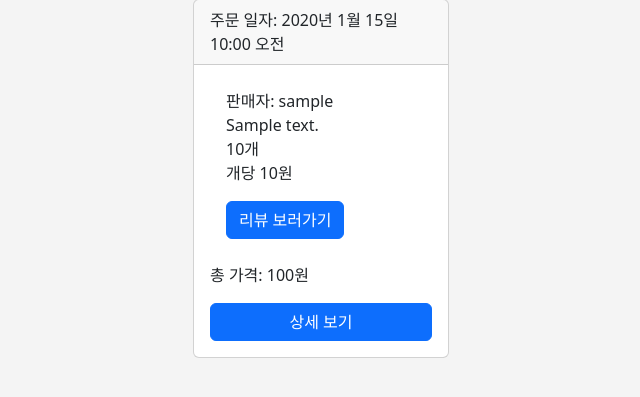
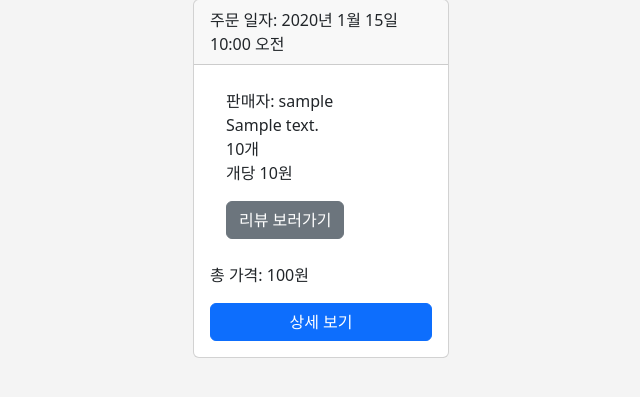
Before and after one commit to yangchanghun/healthy-food, a Django app: page /orders/history/ in a window 1280 px wide. Shown: the part 182-579 px from the top of the page, without its empty margins (319-959 px from the left). Run offline with Django 5.2, Linux system fonts and the light colour scheme; a user stored in the database is signed in; tables that the repository leaves empty hold one stand-in row (values such as "Sample post"); some libraries are stand-ins or nearby versions; some web fonts are replaced.

Commit message:
버튼 색상 변경

```diff
--- a/orders/templates/orders/order_history.html
+++ b/orders/templates/orders/order_history.html
@@ -22,7 +22,7 @@
                             {{ item.quantity }}개<br>
                             개당 {{ item.product.price }}원<br>
                             {% if item.review %}
-                            <a href="{% url 'feed:post_detail' item.review.id %}" class="btn btn-primary mt-3">리뷰 보러가기</a>
+                            <a href="{% url 'feed:post_detail' item.review.id %}" class="btn btn-secondary mt-3">리뷰 보러가기</a>
                             {% else %}
                                 <button type="button" class="btn btn-primary mt-3" onclick="addProductInfoToSession('{{ item.product.id }}', '{{ item.product.seller.id }}', '{{ order.id }}')">리뷰 작성하기</button>
                             {% endif %}
```
